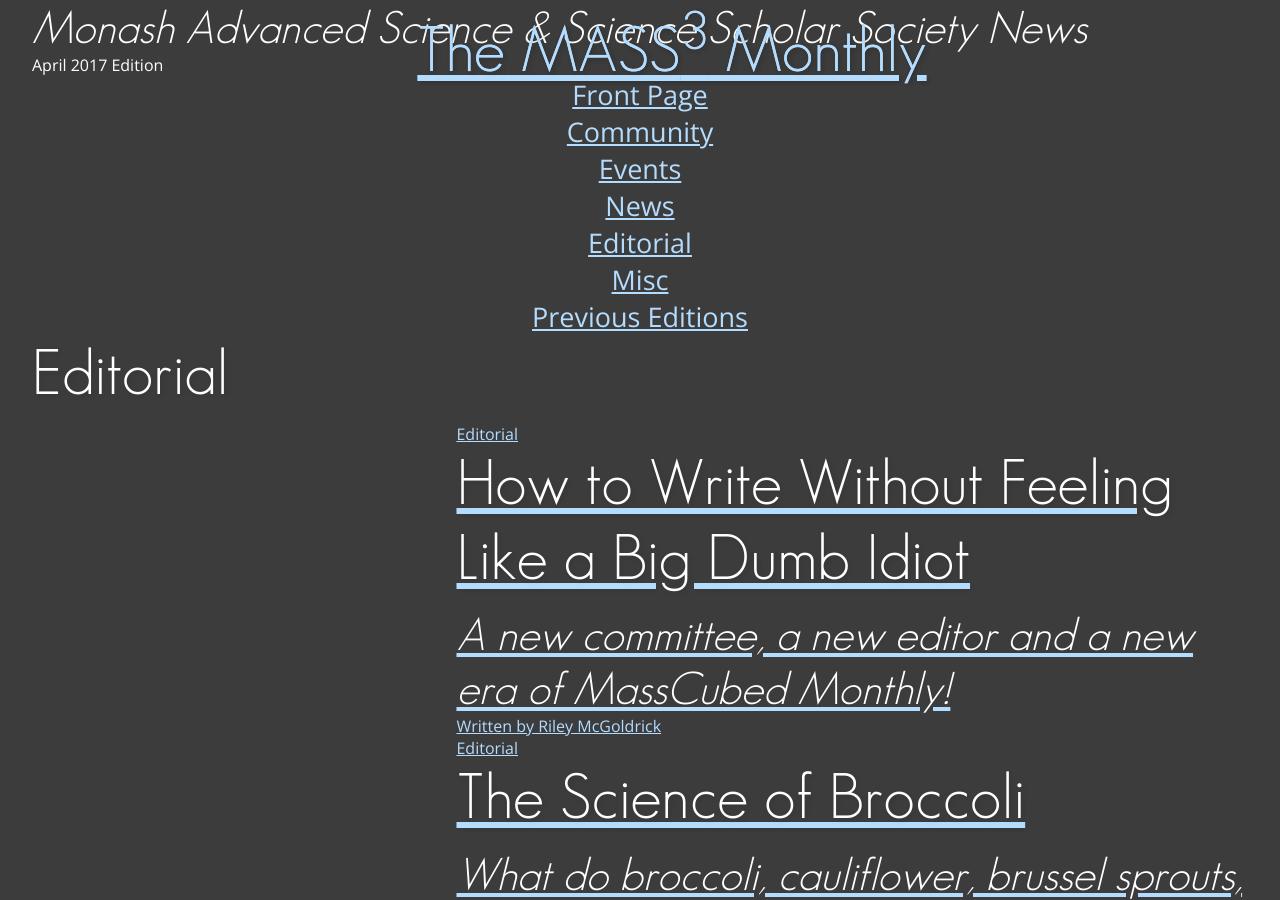
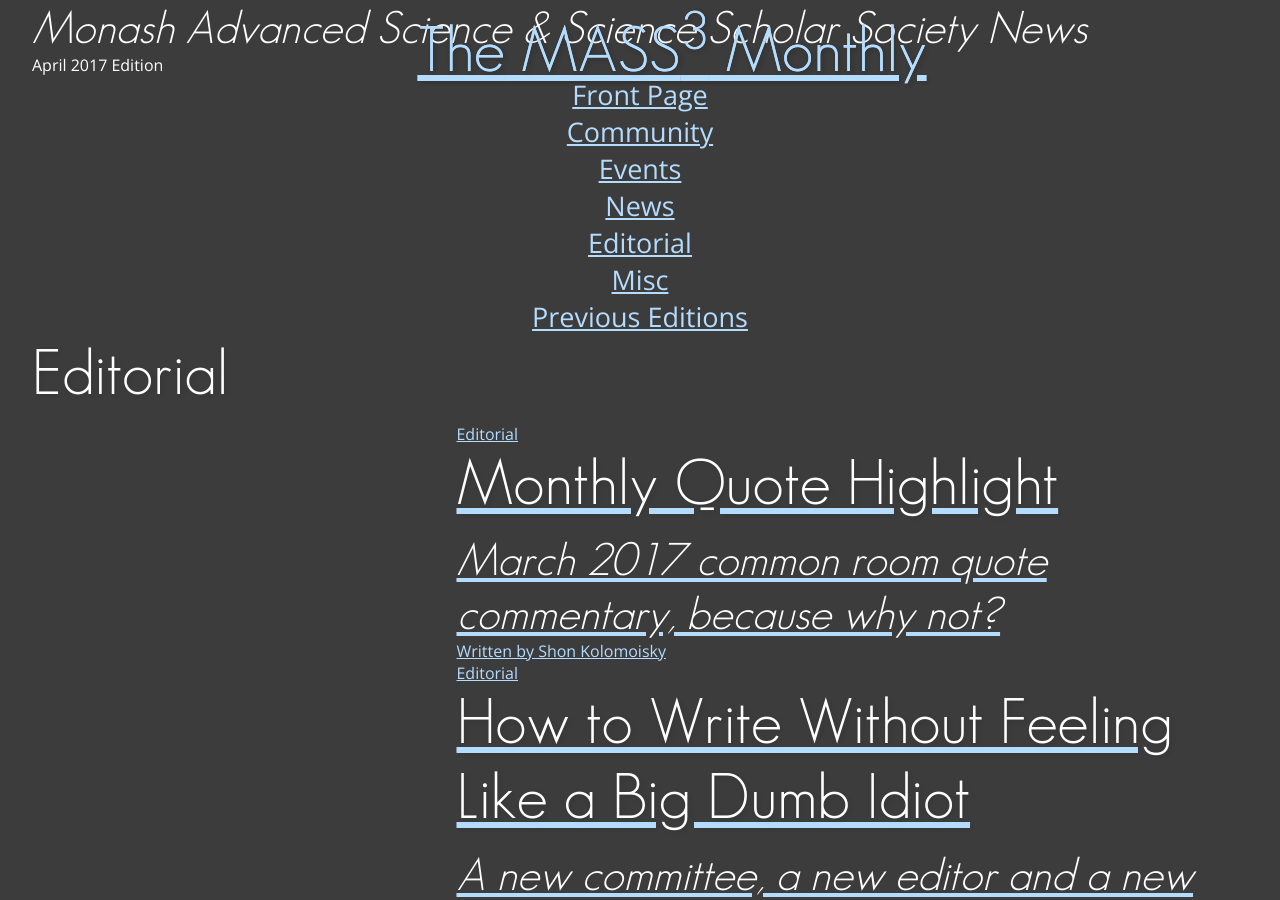
Before and after one commit to masscubed/masscubed.com, a Jekyll site: the page built from monthly/editorial/index.markdown, in a window 1280 px wide. Built offline with Jekyll 4.4.1, drawn with Linux system fonts in a browser that asks for light colours; grey boxes are pictures that could not be loaded.

Commit message:
Updated March Quotes

```diff
--- a/_posts/2017-04-18-MarchQuotes.markdown
+++ b/_posts/2017-04-18-MarchQuotes.markdown
@@ -2,6 +2,8 @@
 title: Monthly Quote Highlight
 date: 2017-04-18 16:07:00 +10:00
 permalink: "/monthly/editorial/MarchQuotes"
+categories:
+- Editorial
 tags:
 - Quotes
 - March
```
